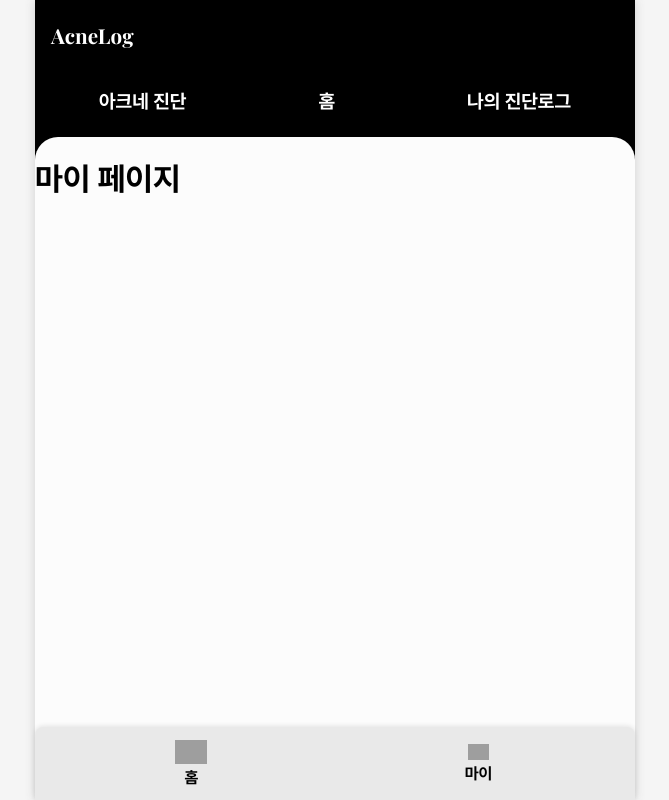
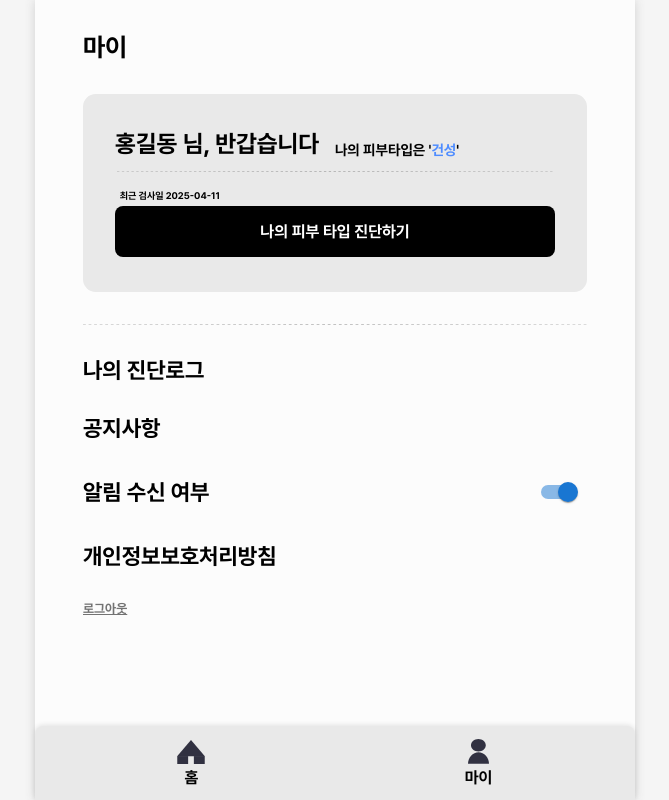
Before and after one commit to AcneLog/AcneLog_web, a React (Vite) app: page /my in a window 1280 px wide. Shown: the whole page, without its empty margins (305-974 px from the left). Built offline with nearby package versions, Linux system fonts and the light colour scheme; grey boxes are pictures that could not be loaded.

Commit message:
[#6] feat: My 사이드바 UI 구현 완료 및 mui 적용

```diff
--- a/package.json
+++ b/package.json
@@ -10,6 +10,9 @@
     "preview": "vite preview"
   },
   "dependencies": {
+    "@emotion/react": "^11.14.0",
+    "@emotion/styled": "^11.14.0",
+    "@mui/material": "^7.1.0",
     "react": "^19.0.0",
     "react-dom": "^19.0.0",
     "react-router-dom": "^7.5.3",
--- a/src/components/Footer/Footer.tsx
+++ b/src/components/Footer/Footer.tsx
@@ -1,6 +1,6 @@
 import * as S from './Footer.styles';
-import Home from '../assets/footerHome.svg';
-import My from '../assets/footerMy.svg';
+import Home from '../../assets/footerHome.svg';
+import My from '../../assets/footerMy.svg';
 import useCustomNavigate from '../../hooks/useNavigate';
 
 function Footer() {
--- a/src/layout/DefaultLayout.tsx
+++ b/src/layout/DefaultLayout.tsx
@@ -1,11 +1,14 @@
 import Footer from '../components/Footer/Footer';
 import Header from '../components/Header/Header';
-import { Outlet } from 'react-router-dom';
+import { Outlet, useLocation } from 'react-router-dom';
 
 function DefaultLayout() {
+  const location = useLocation();
+  const isMyPage = location.pathname === '/my';
+
   return (
     <>
-      <Header />
+      {!isMyPage && <Header />}
       <main>
         <Outlet />
       </main>
--- a/src/pages/My.tsx
+++ /dev/null
@@ -1,5 +0,0 @@
-function My() {
-  return <h1>마이 페이지</h1>;
-}
-
-export default My;
--- /dev/null
+++ b/src/pages/My/My.styles.ts
@@ -0,0 +1,119 @@
+import styled from 'styled-components';
+
+interface SkinTypeProps {
+  skinType: string;
+}
+
+export const getColor = (skinType: string) => {
+  if (skinType === '건성') return '#4E8CFF';
+  if (skinType === '지성') return '#FF2D57';
+  if (skinType === '수부지') return '#34A853';
+  return '#888';
+};
+
+// 전체 컨테이너
+export const MainContainer = styled.div`
+  padding: 2rem 3rem;
+  display: flex;
+  flex-direction: column;
+  gap: 2rem;
+`;
+
+// 점선 기준 위 컨테이너
+export const SidebarContainer_1 = styled.div`
+  display: flex;
+  flex-direction: column;
+  gap: 2rem;
+`;
+
+// 점선 기준 아래 컨테이너 (메뉴)
+export const SidebarContainer_2 = styled.div`
+  display: flex;
+  flex-direction: column;
+  gap: 2rem;
+
+  p {
+    font-size: ${({ theme }) => theme.fontSize.xms};
+  }
+`;
+
+// '마이' 텍스트
+export const Title = styled.h1`
+  font-size: ${({ theme }) => theme.fontSize.xs};
+`;
+
+// 회색 박스
+export const GreyBox = styled.div`
+  display: flex;
+  flex-direction: column;
+  gap: 0.8rem;
+  width: 100%;
+  padding: 2.2rem 2rem;
+  background-color: ${({ theme }) => theme.mainGrey};
+  border-radius: 0.8rem;
+
+  p {
+    font-size: 0.9rem;
+    font-weight: 800;
+    color: ${({ theme }) => theme.greyFont1};
+  }
+`;
+
+// [로그인X] 로그인 / 회원가입 버튼 텍스트
+export const LoginBtn = styled.p`
+  font-size: 0.9rem;
+  font-weight: 800;
+  color: ${({ theme }) => theme.greyFont1};
+  cursor: pointer;
+`;
+
+// [로그인O] 회색 박스 컨테이너
+export const GreyBoxLogin = styled.div<SkinTypeProps>`
+  display: flex;
+  gap: 1rem;
+  flex-wrap: wrap;
+  align-items: flex-end;
+  p {
+    color: black;
+  }
+`;
+
+// 피부타입에 따른 텍스트 색상 효과
+export const SkinTypeColor = styled.span<{ skinType: string }>`
+  color: ${({ skinType }) => getColor(skinType)};
+  font-weight: 900;
+`;
+
+// 로그아웃 버튼
+export const bottomInfo = styled.p`
+  color: ${({ theme }) => theme.greyFont1};
+  font-size: 0.8rem;
+  text-decoration: underline;
+  cursor: pointer;
+`;
+
+// [로그인O] '나의 피부 타입 진단하기' 버튼
+export const blackBox = styled.div`
+  width: 100%;
+  background: black;
+  border-radius: 0.5rem;
+  color: white;
+  padding: 1rem;
+  text-align: center;
+  cursor: pointer;
+  font-weight: bold;
+`;
+
+// [로그인O] '최근 검사일' 텍스트
+export const blackBoxText = styled.div`
+  color: black;
+  font-size: 0.6rem;
+  padding: 0.3rem;
+`;
+
+// [로그인O] '알림 수신 여부' 메뉴 컨테이너
+export const switchBar = styled.div`
+  display: flex;
+  justify-content: space-between;
+  align-items: center;
+`;
--- /dev/null
+++ b/src/pages/My/My.tsx
@@ -0,0 +1,67 @@
+import * as S from './My.styles';
+import Line from '../../assets/Line.svg';
+import useCustomNavigate from '../../hooks/useNavigate';
+import Switch from '@mui/material/Switch';
+
+function My() {
+  const isLoggedIn = true; // [TODO] 사용자 로그인 여부
+  const goToPage = useCustomNavigate();
+
+  // [TODO] api: 사용자 피부타입
+  const skinType = '건성';
+
+  return (
+    <S.MainContainer>
+      <S.SidebarContainer_1>
+        <S.Title>마이</S.Title>
+        <S.GreyBox>
+          {!isLoggedIn ? (
+            <>
+              <h2>로그인해주세요</h2>
+              <S.LoginBtn onClick={() => goToPage('/login')}>로그인 / 회원가입 {'>'}</S.LoginBtn>
+            </>
+          ) : (
+            <>
+              <S.GreyBoxLogin skinType={skinType}>
+                <h2>홍길동 님, 반갑습니다</h2> {/* [TODO] api: 사용자 이름 */}
+                <p>
+                  나의 피부타입은 '<S.SkinTypeColor skinType={skinType}>{skinType}</S.SkinTypeColor>
+                  '
+                </p>
+              </S.GreyBoxLogin>
+              <img src={Line} alt="Dotted-line" />
+              <div>
+                {/* [TODO] api: 피부타입 검사일 */}
+                <S.blackBoxText>최근 검사일 2025-04-11</S.blackBoxText>
+                <S.blackBox>나의 피부 타입 진단하기</S.blackBox>
+              </div>
+            </>
+          )}
+        </S.GreyBox>
+        <img src={Line} alt="Dotted-line" />
+      </S.SidebarContainer_1>
+      <S.SidebarContainer_2>
+        {!isLoggedIn ? (
+          <>
+            <p>나의 진단로그</p>
+            <p>나의 피부 타입 진단하기</p>
+            <p>공지사항</p>
+          </>
+        ) : (
+          <>
+            <p>나의 진단로그</p>
+            <p>공지사항</p>
+            <S.switchBar>
+              <p>알림 수신 여부</p>
+              <Switch defaultChecked />
+            </S.switchBar>
+            <p>개인정보보호처리방침</p>
+          </>
+        )}
+      </S.SidebarContainer_2>
+      {isLoggedIn && <S.bottomInfo>로그아웃</S.bottomInfo>}
+    </S.MainContainer>
+  );
+}
+
+export default My;
--- a/src/routes/Router.tsx
+++ b/src/routes/Router.tsx
@@ -6,7 +6,7 @@ import MyLog from '../pages/MyLog';
 import Login from '../pages/Login';
 import NotFound from '../pages/NotFound';
 import Diagnosis from '../pages/Diagnosis';
-import My from '../pages/My';
+import My from '../pages/My/My';
 
 function AppRouter() {
   return (
--- a/src/styles/theme.ts
+++ b/src/styles/theme.ts
@@ -1,5 +1,6 @@
 const fontSize = {
   xxs: '1.2rem',
+  xms: '1.4rem',
   xs: '1.6rem',
   //   sm: '2rem',
   //   base: '2.5rem',
```
Also changed, not shown: src/assets/Line.svg (added), 1 other file (tests, documents, lock files or other folders).
